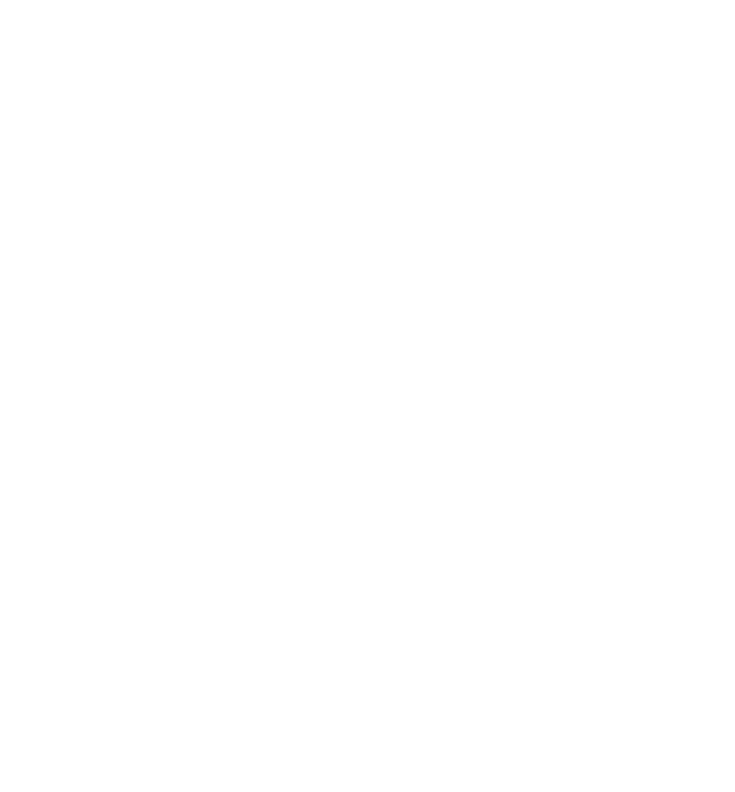
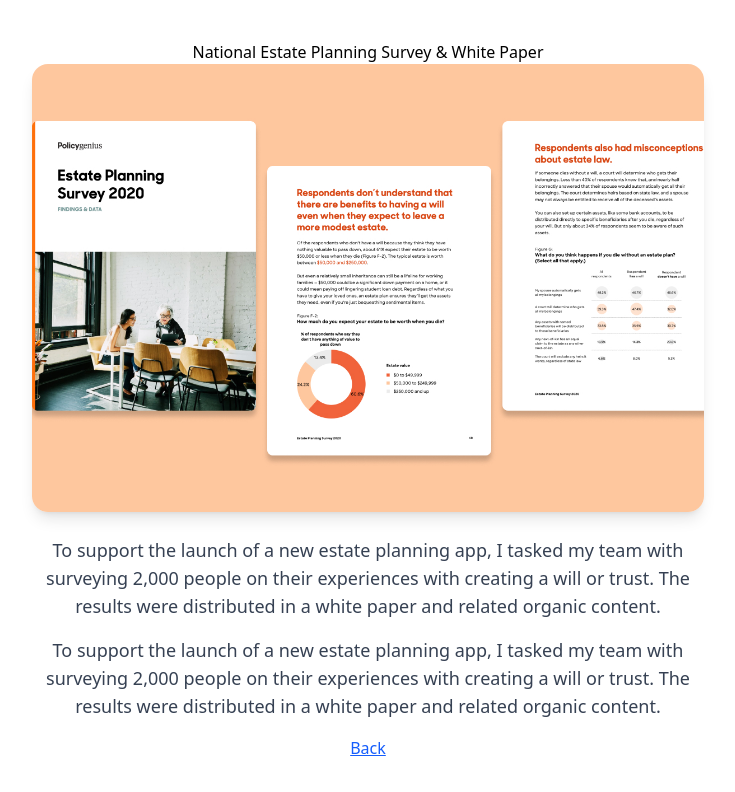
Before and after one commit to zacksigel/my-portfolio, a React (Vite) app: page /projects/estate-planning-survey in a window 1280 px wide. Before the commit this address had no page. Shown: the top 792 px of the page, without its empty margins (272-1007 px from the left). Built offline with nearby package versions, Linux system fonts and the light colour scheme.

Commit message:
adds project pages

```diff
--- a/src/App.tsx
+++ b/src/App.tsx
@@ -1,12 +1,14 @@
 import { Routes, Route } from "react-router-dom";
 import Home from "./pages/Home.tsx";
 import AllArticles from "./pages/AllArticles.tsx";
+import Project from "./pages/Project.tsx";
 
 function App() {
   return (
     <Routes>
       <Route path="/" element={<Home />} />
       <Route path="/AllArticles" element={<AllArticles />} />
+      <Route path="/projects/:id" element={<Project />} />
     </Routes>
   );
 }
--- a/src/pages/Home.tsx
+++ b/src/pages/Home.tsx
@@ -77,12 +77,12 @@
                 <h3 className="text-lg font-medium">{project.title}</h3>
                 <p className="text-sm mt-2">{project.description}</p>
               </div>
-              {/* <Link
+              <Link
                 to={`/projects/${project.id}`}
                 className="text-blue-600 mt-4 underline"
               >
                 View Project
-              </Link> */}
+              </Link>
             </div>
           </div>
         ))}
--- a/src/pages/Project.tsx
+++ b/src/pages/Project.tsx
@@ -1,19 +1,36 @@
-// import { useParams } from "react-router-dom";
-// import projects from "../data/projects.json";
+import { useParams, Link } from "react-router-dom";
+import projects from "../data/projects.json";
 
-// export default function Project() {
-//   const { id } = useParams();
-//   const project = projects.find((p) => p.id === id);
+export default function Project() {
+  const { id } = useParams();
+  const project = projects.find((p) => p.id === id);
 
-//   if (!project) return <h1>Project Not Found</h1>;
+  if (!project) return <h1>Project Not Found</h1>;
 
-//   return (
-//     <div>
-//       <h1>{project.title}</h1>
-//       <p>{project.description}</p>
-//       <a href={project.link} target="_blank" rel="noopener noreferrer">
-//         Visit Project
-//       </a>
-//     </div>
-//   );
-// }
+  return (
+    <div className="min-h-screen flex items-center justify-center px-4">
+    <div className="max-w-2xl text-center">
+        <h1>{project.title}</h1>
+      <img
+        src={project.image}
+        alt="Project Banner"
+        className="w-full rounded-2xl shadow-lg mb-6"
+      />
+      <p className="text-lg text-gray-700 mb-4">
+      {project.description}
+      </p>
+      <p className="text-lg text-gray-700">
+      {project.description}
+      </p>
+      <div className="mt-4">
+        <Link
+                to="/"
+                className="text-blue-600 underline"
+              >
+                Back
+        </Link>
+        </div>
+    </div>
+    </div>
+  );
+}
```
